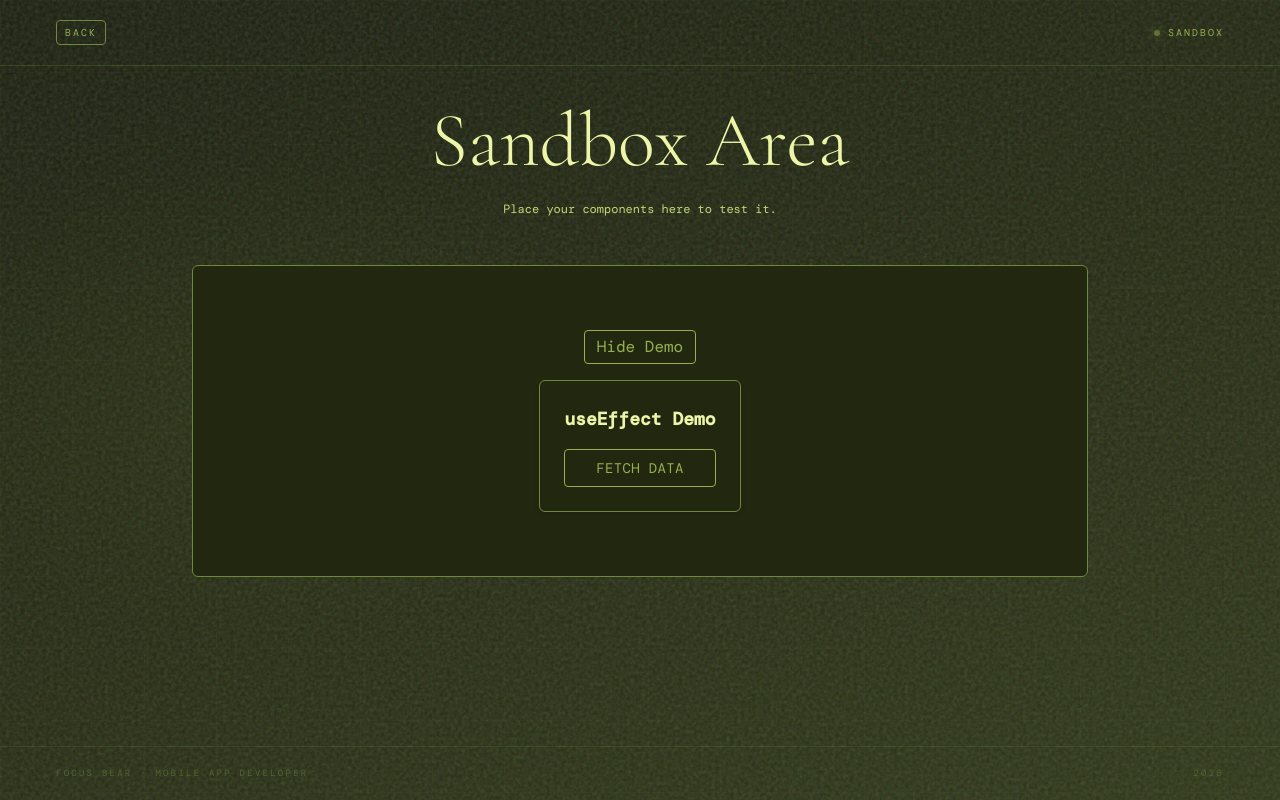
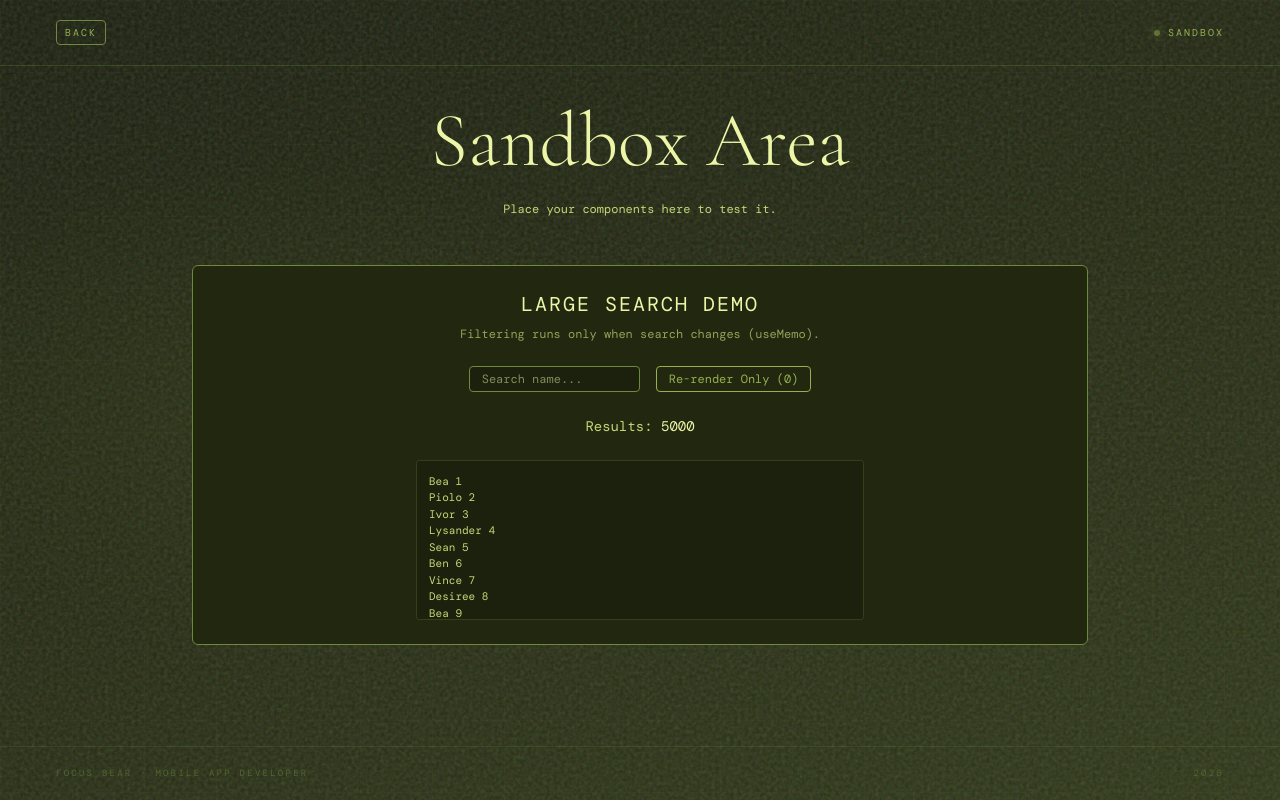
Before and after one commit to lysanderuy/lysanderuy-focusbear-mobdev-internship, a React (Vite) app in the folder milestones/milestone-5-react-fundamentals/react-app/: page /sandbox in a window 1280 px wide. Built offline with nearby package versions, Linux system fonts and the light colour scheme; a web font is replaced by a local one.

Commit message:
feat: add UseMemoDemo component, fixes #23

```diff
--- /dev/null
+++ b/milestones/milestone-5-react-fundamentals/react-app/src/components/UseMemoDemo.jsx
@@ -0,0 +1,78 @@
+import React, { useState, useMemo } from "react";
+
+export default function UseMemoDemo() {
+  const [search, setSearch] = useState("");
+  const [rerenderCount, setRerenderCount] = useState(0);
+
+  // Base names
+  const baseNames = [
+    "Bea",
+    "Piolo",
+    "Ivor",
+    "Lysander",
+    "Sean",
+    "Ben",
+    "Vince",
+    "Desiree",
+  ];
+
+  // Generate 5000 users
+  const users = useMemo(() => {
+    return Array.from({ length: 5000 }, (_, i) => {
+      const name = baseNames[i % baseNames.length];
+      return `${name} ${i + 1}`;
+    });
+  }, []);
+
+  // Expensive filter operation
+  const filteredUsers = useMemo(() => {
+    console.log("Filtering 5000 users...");
+
+    return users.filter((user) =>
+      user.toLowerCase().includes(search.toLowerCase()),
+    );
+  }, [search, users]); // Only runs when search changes
+
+  return (
+    <div className="w-full flex flex-col items-center gap-6 text-[#c2d878]">
+      <div className="text-center space-y-2">
+        <h2 className="text-[#edf5a8] text-xl tracking-widest uppercase">
+          Large Search Demo
+        </h2>
+        <p className="text-xs opacity-70">
+          Filtering runs only when search changes (useMemo).
+        </p>
+      </div>
+
+      {/* Controls */}
+      <div className="flex gap-4 flex-wrap justify-center">
+        <input
+          type="text"
+          placeholder="Search name..."
+          value={search}
+          onChange={(e) => setSearch(e.target.value)}
+          className="px-3 py-1 bg-[#1b210d] border border-[#6e8840] text-[#edf5a8] text-xs rounded-sm focus:outline-none focus:border-[#96b050]"
+        />
+
+        <button
+          onClick={() => setRerenderCount((prev) => prev + 1)}
+          className="px-3 py-1 border border-[#96b050] text-[#96b050] rounded-sm hover:bg-[#96b050]/20 transition-colors text-xs"
+        >
+          Re-render Only ({rerenderCount})
+        </button>
+      </div>
+
+      {/* Result Count */}
+      <div className="text-sm">
+        Results: <span className="text-[#edf5a8]">{filteredUsers.length}</span>
+      </div>
+
+      {/* List */}
+      <div className="h-40 w-full max-w-md overflow-y-scroll border border-[#6e8840]/30 rounded-sm p-3 bg-[#1b210d] text-[11px]">
+        {filteredUsers.slice(0, 200).map((user, index) => (
+          <div key={index}>{user}</div>
+        ))}
+      </div>
+    </div>
+  );
+}
--- a/milestones/milestone-5-react-fundamentals/react-app/src/pages/SandBox.jsx
+++ b/milestones/milestone-5-react-fundamentals/react-app/src/pages/SandBox.jsx
@@ -1,10 +1,9 @@
 import React, { useState, useEffect } from "react";
 import { Link } from "react-router-dom";
-import UseEffectDemo from "../components/UseEffectDemo";
+import UseMemoDemo from "../components/UseMemoDemo";
 
 export default function Playbox() {
   const [mounted, setMounted] = useState(false);
-  const [show, setShow] = useState(true);
 
   useEffect(() => {
     setMounted(true);
@@ -98,16 +97,7 @@ export default function Playbox() {
           </p>
 
           <div className="w-full max-w-4xl min-h-75 mt-6 border border-[#6e8840] rounded-md p-6 bg-[#222810] flex flex-col items-center justify-center">
-            <div className="m-10 flex flex-col items-center gap-4">
-              <button
-                onClick={() => setShow(!show)}
-                className="px-3 py-1 border border-[#96b050] text-[#96b050] rounded-sm hover:bg-[#96b050]/20 transition-colors"
-              >
-                {show ? "Hide Demo" : "Show Demo"}
-              </button>
-
-              {show && <UseEffectDemo />}
-            </div>
+            <UseMemoDemo />
           </div>
         </main>
 
```
